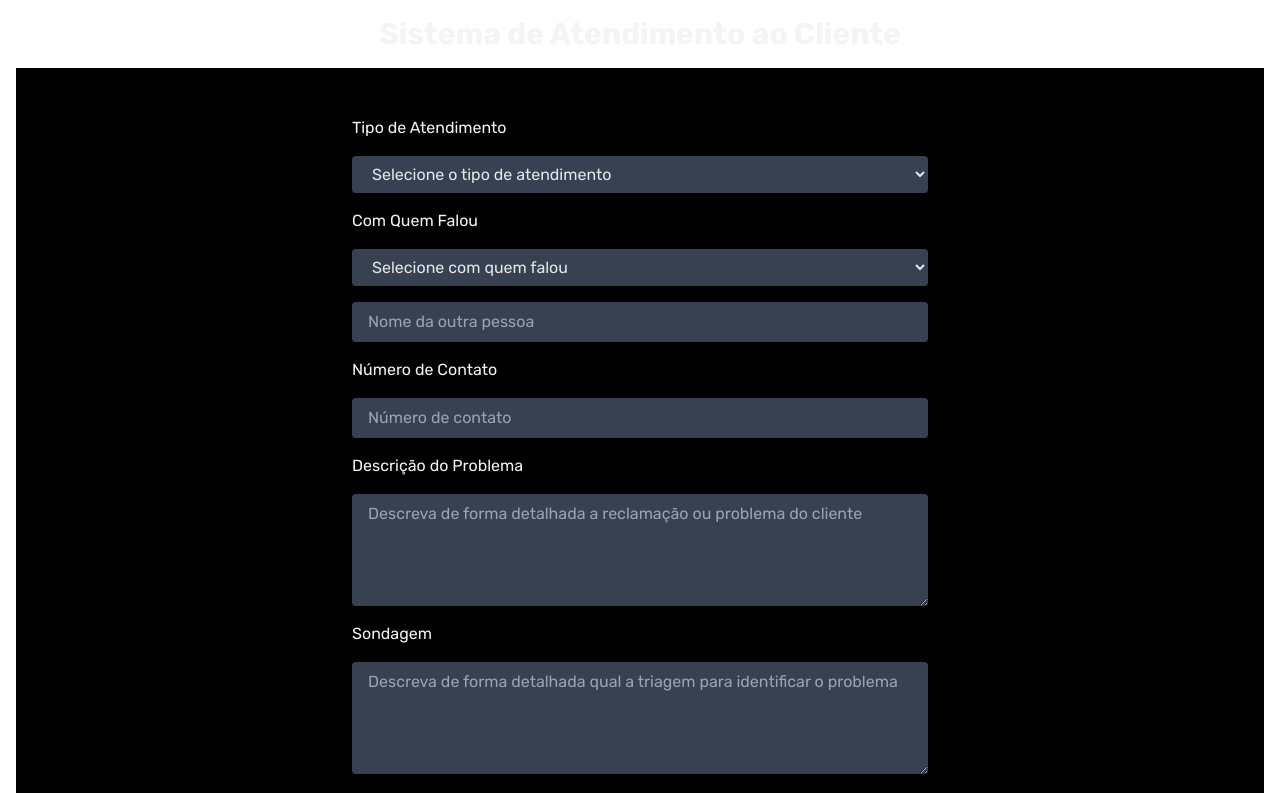
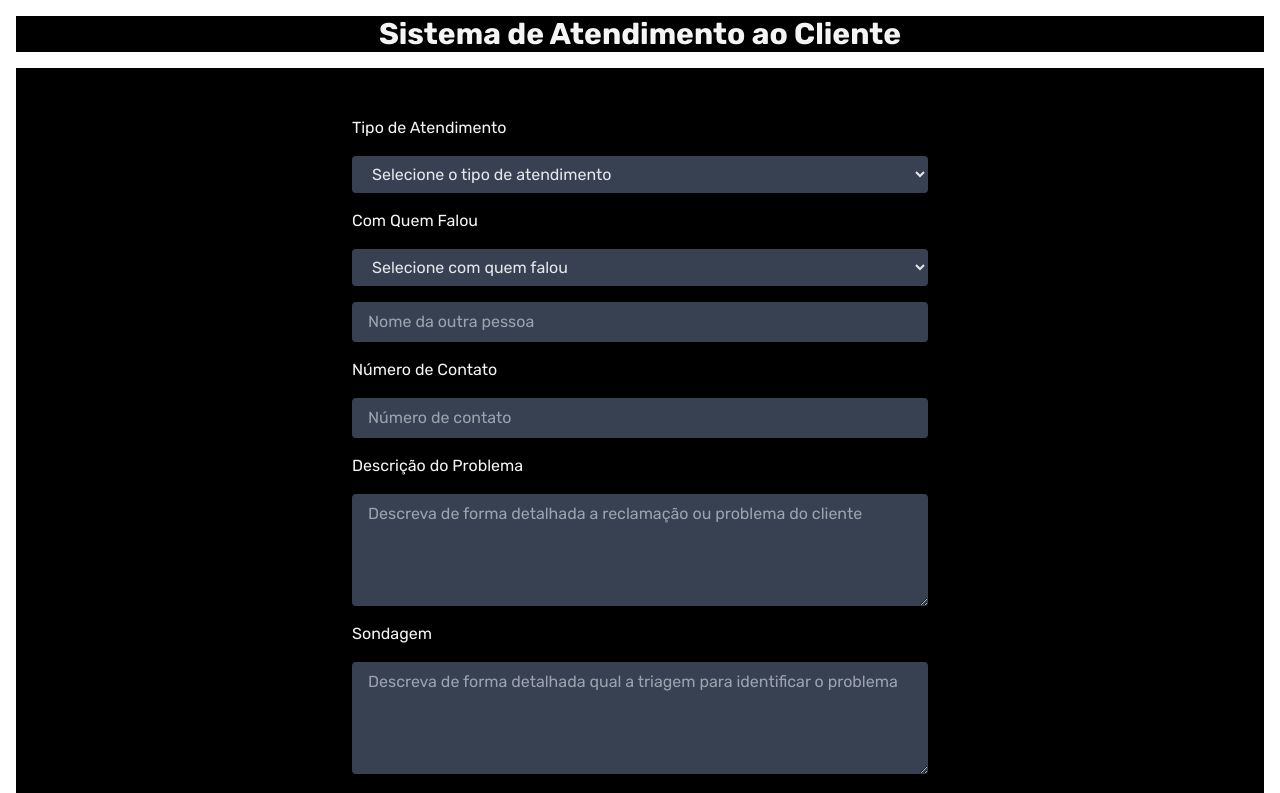
Before and after one commit to Ruanfrm/mascara-de-atendimento, a React (Create React App) app: page / in a window 1280 px wide. Shown: the top 793 px of the page. Built offline with nearby package versions, Linux system fonts and the light colour scheme.

Commit message:
Update App.js

```diff
--- a/src/App.js
+++ b/src/App.js
@@ -9,7 +9,7 @@ function App() {
 
   return (
     <div className="container mx-auto p-4">
-      <h1 className="text-3xl font-bold mb-4 text-center">Sistema de Atendimento ao Cliente</h1>
+      <h1 className="text-3xl font-bold mb-4 text-center bg-black	">Sistema de Atendimento ao Cliente</h1>
       <Formulario />
       <Footer/>
     </div>
```
